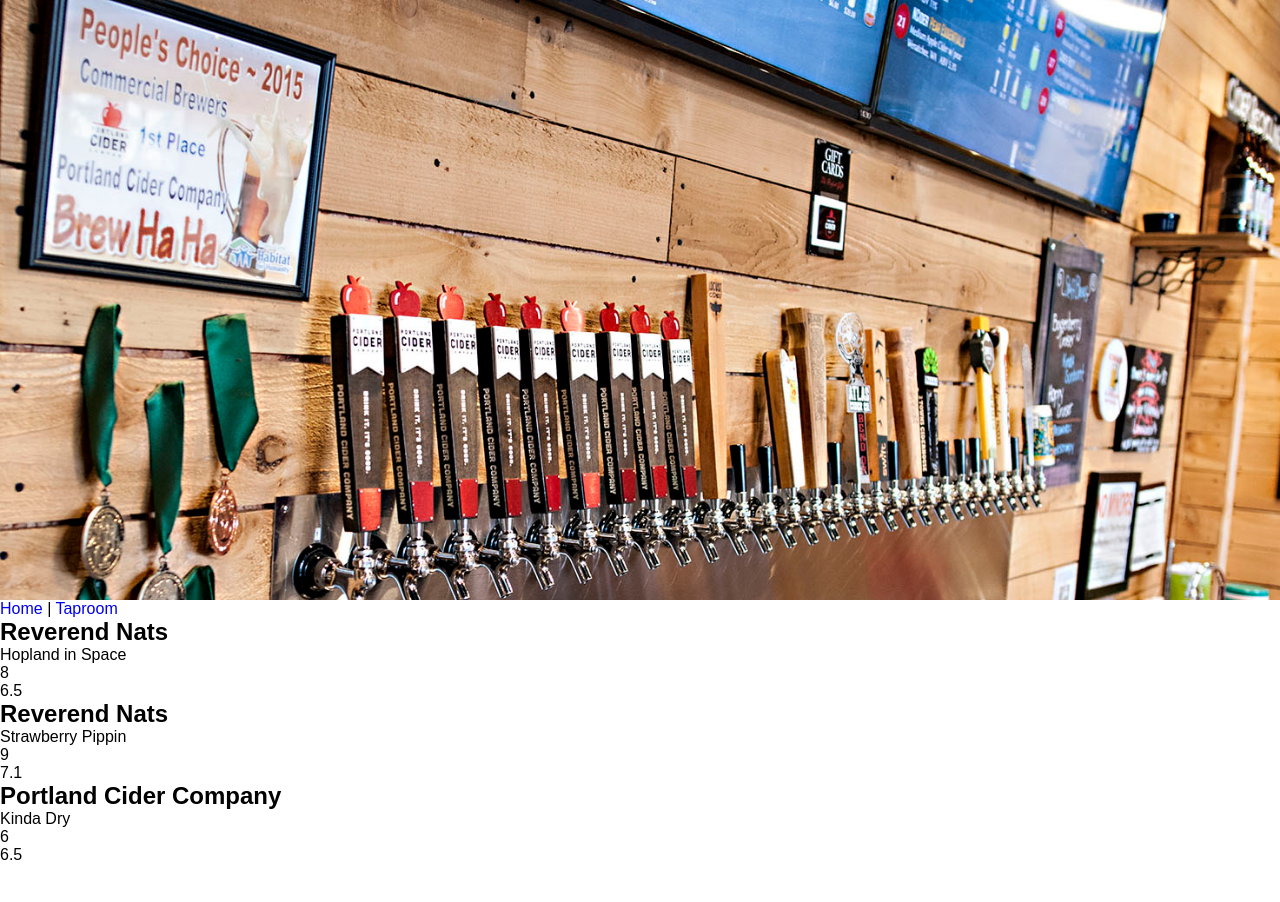
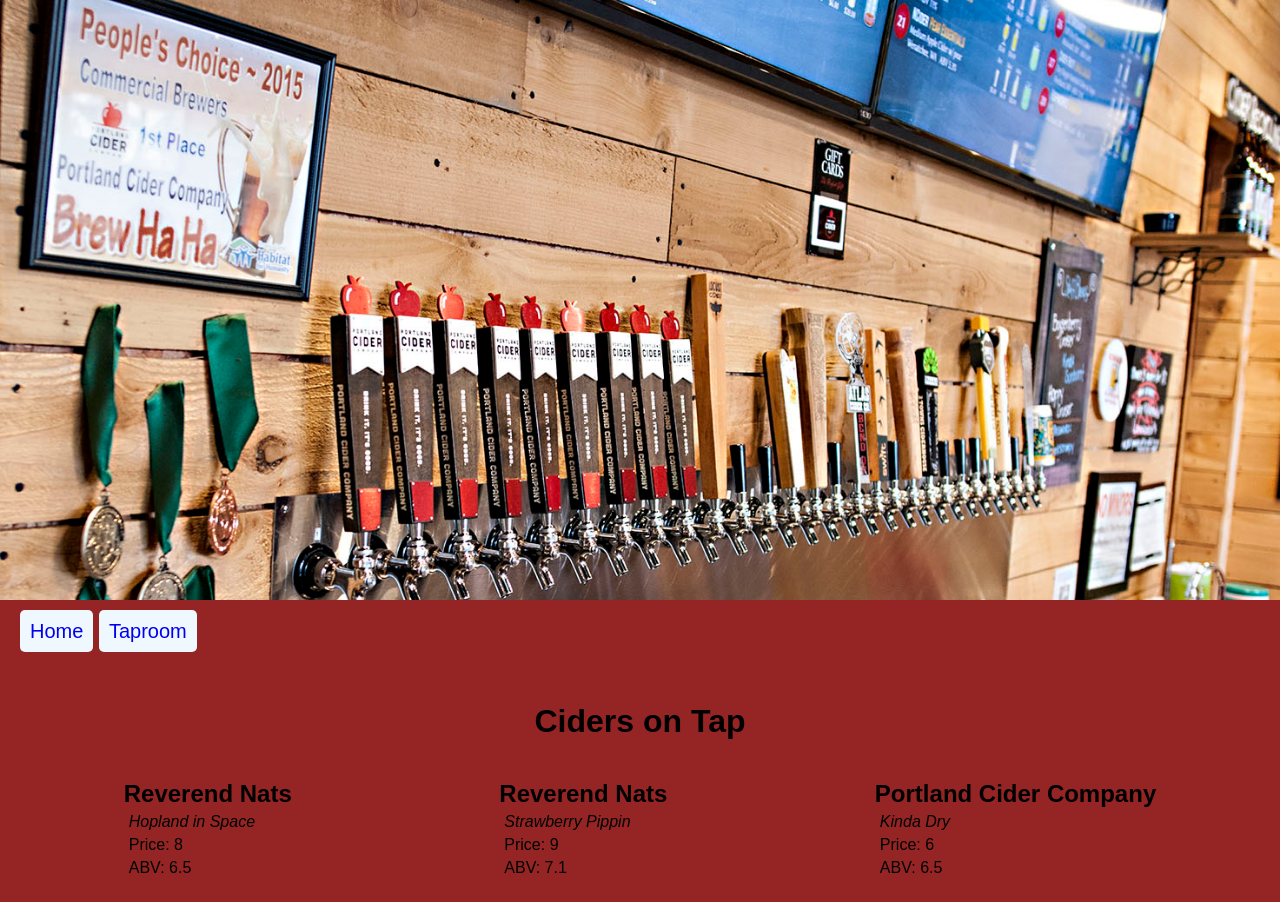
Before and after one commit to ferociousfox/react-taproom-cr, a React app: page /#/keglist in a window 1280 px wide. Before the commit the page ends 864 px from the top, so only its background shows below. Built offline with nearby package versions, Linux system fonts and the light colour scheme; the HTML template or start-up script is replaced by a standard one.

Commit message:
add filled out README.md and styling

```diff
--- a/src/components/App.jsx
+++ b/src/components/App.jsx
@@ -14,8 +14,11 @@
           padding: 0;
           box-sizing: border-box;
           font-family: sans-serif;
+          list-style: none;
         }
-
+        body{
+          background-color: #942524;
+        }
     `}</style>
       <Switch>
         <Route exact path='/' component={Home}/>
--- a/src/components/Error404.jsx
+++ b/src/components/Error404.jsx
@@ -9,6 +9,7 @@
     <div className='warning'>
       <Hero
         heroImage={spaceCat}/>
+      <h1>Error 404, Not Found</h1>
       <h2>The page {props.location.pathname} does not exist!</h2>
       <h3>Would you like to return <Link to ="/">home</Link> instead?</h3>
       <style jsx>{`
--- a/src/components/Home.jsx
+++ b/src/components/Home.jsx
@@ -6,9 +6,23 @@
 function Home(){
   return(
     <div>
-      <Hero
-        heroImage={taproom}/>
-      <Nav/>
+      <div>
+        <Hero
+          heroImage={taproom}/>
+        <Nav/>
+      </div>
+
+      <h1>Welcome to the CiderHouse!</h1>
+
+      <p>Here at the CiderHouse we serve only cider. if you want beer, you are in the worng place dog. We have a pasison for fermented fruit. Let us show you how tasty and intoxicating it can be.</p>
+      <style jsx>{`
+        h1 {
+          text-align: center;
+        }
+        p {
+          margin: 50px;
+        }
+    `}</style>
     </div>
   );
 }
--- a/src/components/Keg.jsx
+++ b/src/components/Keg.jsx
@@ -6,10 +6,18 @@
     <div>
       <h2>{props.brand}</h2>
       <ul>
-        <li>{props.name}</li>
-        <li>{props.price}</li>
-        <li>{props.abv}</li>
+        <li className='cider-name'>{props.name}</li>
+        <li>Price: {props.price}</li>
+        <li>ABV: {props.abv}</li>
       </ul>
+      <style jsx>{`
+        li{
+          margin: 5px;
+        }
+        .cider-name {
+          font-style: italic;
+        }
+      `}</style>
     </div>
 
   );
--- a/src/components/KegList.jsx
+++ b/src/components/KegList.jsx
@@ -32,6 +32,8 @@
       <Hero
         heroImage={ciderTaps}/>
       <Nav/>
+      <h1>Ciders on Tap</h1>
+      <div className="flex-container">
         {masterKegList.map((keg, index) =>
           <Keg
             name={keg.name}
@@ -41,6 +43,19 @@
             key={index}/>
         )}
       </div>
+      <style jsx>{`
+        h1 {
+          margin: 40px;
+          text-align: center;
+        }
+        .flex-container {
+          display: flex;
+          flex-wrap: wrap;
+          justify-content: space-around;
+          margin: 20px;
+        }
+    `}</style>
+    </div>
   );
 
 }
--- a/src/components/Nav.jsx
+++ b/src/components/Nav.jsx
@@ -3,20 +3,24 @@
 
 function Nav(){
   const linkDecoration = {
-    textDecoration: 'none'
+    textDecoration: 'none',
+    backgroundColor: 'aliceBlue',
+    padding: '10px',
+    borderRadius: '5px'
   };
   return(
-    <div>
-      <Link style={linkDecoration} to='/'><a>Home</a></Link> | <Link style={linkDecoration} to='/keglist'><a>Taproom</a></Link>
+    <div className="nav">
+      <Link style={linkDecoration} to='/'><a>Home</a></Link> <Link style={linkDecoration} to='/keglist'><a>Taproom</a></Link>
       <style jsx>{`
         a:hover {
-          color: aliceblue;
+          color: crimson;
+        }
+        .nav {
+         font-size: 20px;
+         padding: 20px;
         }
       `}</style>
     </div>
-
-
-
   );
 }
 export default Nav;
```
Also changed, not shown: 2 other files (tests, documents, lock files or other folders). Lines whose indentation alone changed are shown as unchanged.
